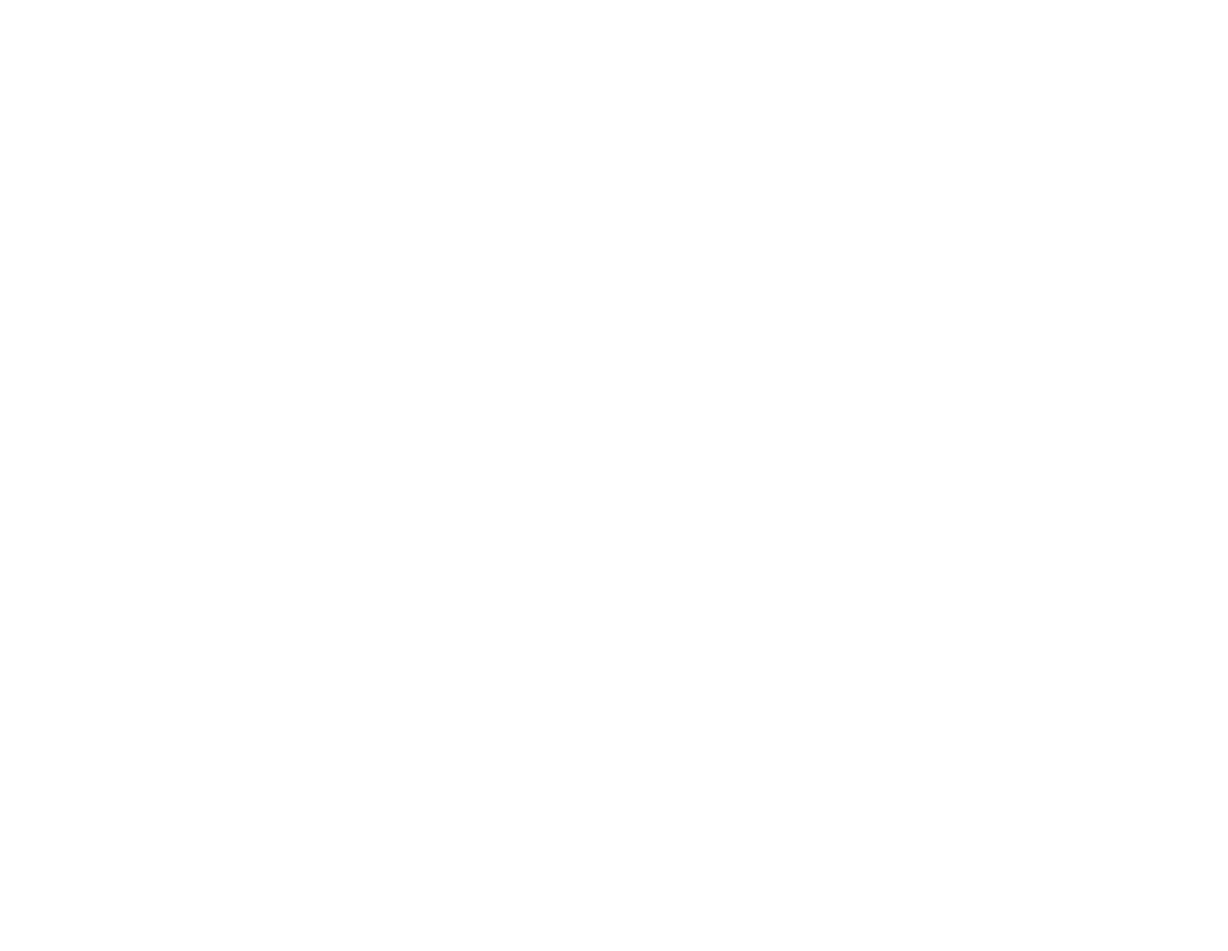
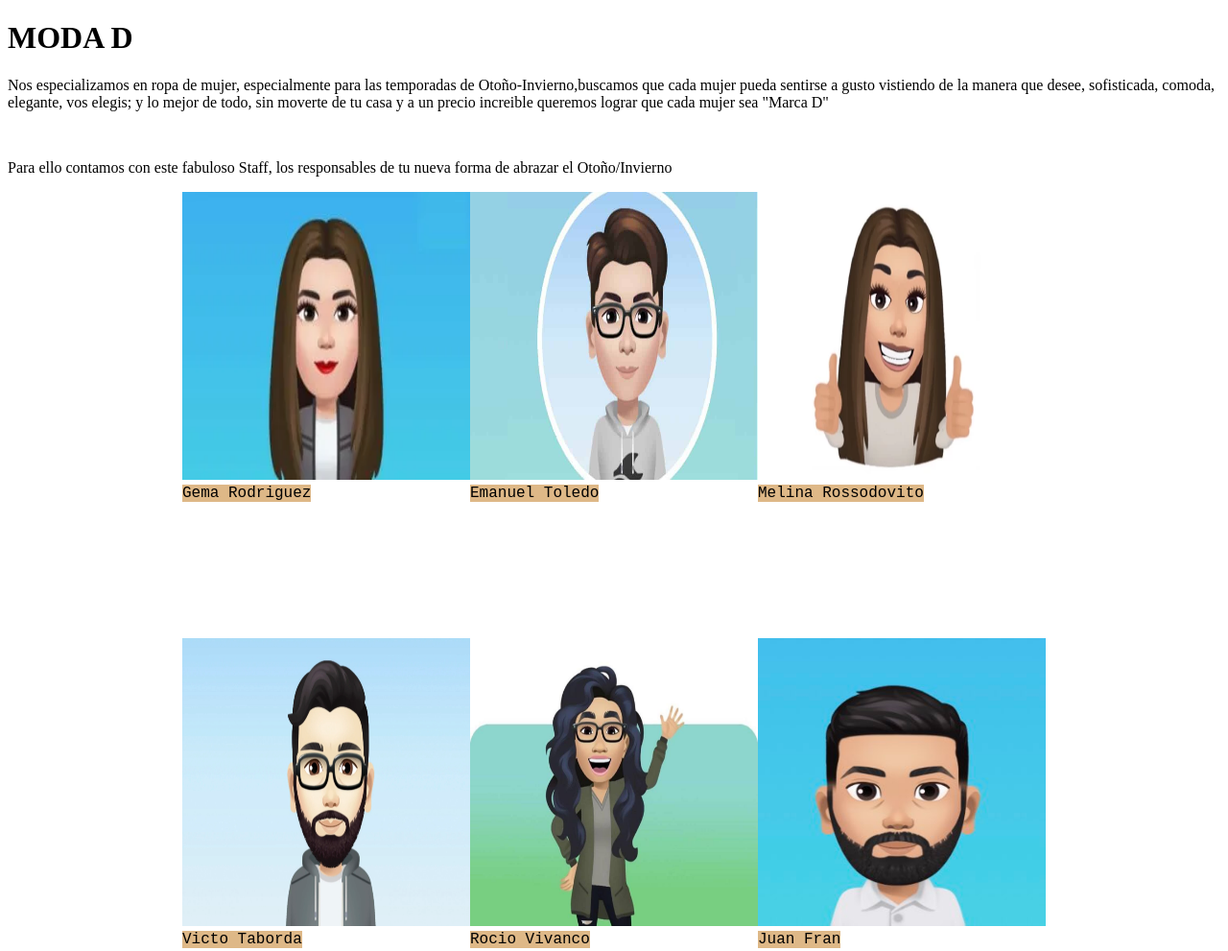
Before and after one commit to taborda88/Argentina-programa-Grupo-D, a plain HTML site: page index.html in a window 1280 px wide. Shown: the whole page at 96% size. Before the commit the page ends 800 px from the top, so only its background shows below. Drawn offline with Linux system fonts and the light colour scheme.

Commit message:
first commit

```diff
--- a/index.html
+++ b/index.html
@@ -3,10 +3,28 @@
 <head>
     <meta charset="UTF-8">
     <meta http-equiv="X-UA-Compatible" content="IE=edge">
-    <meta name="viewport" content="width=device-width, initial-scale=1.0">
+    <meta name="viewport" content="width=, initial-scale=1.0">
     <title>Document</title>
+    <LINK REL=StyleSheet HREF="style.css" TYPE="text/css" MEDIA=screen>
 </head>
 <body>
+<h1>MODA D</h1>
 
+<div clss="frase">
+  <p>
+        Nos especializamos en ropa de mujer, especialmente para las temporadas de Otoño-Invierno,buscamos que cada mujer pueda sentirse a gusto vistiendo de la manera que desee, sofisticada, comoda, elegante, vos elegis; y lo mejor de todo, sin moverte de tu casa y  a un precio increible
+        queremos lograr que cada mujer sea "Marca D"
+    </p>
+    <br>
+    <p>Para ello contamos con este fabuloso Staff, los responsables de tu nueva forma de abrazar el Otoño/Invierno</p>
+</div>
+<div class="grid-container">
+   <div><img src="avatares/imagen 1f.webp" alt=""><span >Gema Rodriguez</span></div>
+   <div><img src="avatares/imagen 1m.jpg" alt=""><span >Emanuel Toledo</span></div>
+   <div><img src="avatares/imagen 2f.webp" alt=""><span >Melina Rossodovito</span></div>
+   <div><img src="avatares/imagen 2m.webp" alt=""><span >Victo Taborda</span></div>
+   <div><img src="avatares/imagen 3f.jpg" alt=""><span >Rocio Vivanco</span></div>
+   <div><img src="avatares/imagen 3m.jpg" alt=""><span >Juan Fran</span></div>
+</div>
 </body>
 </html>
--- /dev/null
+++ b/style.css
@@ -0,0 +1,27 @@
+.frase{
+    background: url(otono-argentina-portadajpg.webp);
+    background-image: url(otono-argentina-portadajpg.webp);
+}
+
+
+.grid-container{
+    width: 900px;
+    height: 900px;
+    outline: 2px burlywood;
+    display: grid;
+    row-gap: 30px;
+    grid-template-columns: repeat(3 ,1fr)   ;
+    grid-template-rows: repeat(2 ,1fr);
+    margin: auto;
+
+}
+img{
+    width: 300px;
+    height: 300px;
+    margin: auto;
+}
+span{
+    font-family: 'Courier New', Courier, monospace;
+    background-color: burlywood;
+    color: green,
+}
```
Also changed, not shown: avatares/imagen 1f.webp (added), avatares/imagen 1m.jpg (added), avatares/imagen 2f.webp (added), avatares/imagen 2m.webp (added), avatares/imagen 3f.jpg (added), avatares/imagen 3m.jpg (added), otono-argentina-portadajpg.webp (added).
